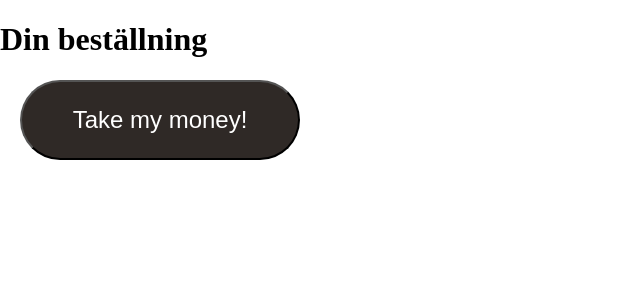
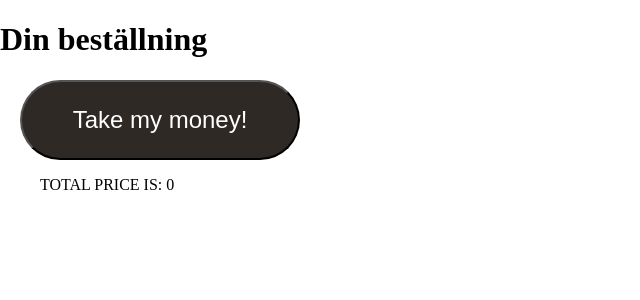
Before and after one commit to codeninjah/agilt-airbean, a Vue app in the folder airbean/: page /Cart in a window 1280 px wide. Shown: the top 300 px of the page, without its empty margins (0-640 px from the left). Built offline with nearby package versions, Linux system fonts and the light colour scheme.

Commit message:
Fulhack för att få fram den totala summan för items

```diff
--- a/airbean/src/views/Cart.vue
+++ b/airbean/src/views/Cart.vue
@@ -10,8 +10,9 @@
         <ul>
             <li v-for="item in test" :key="item.id">
                 {{item[0]}} numbers of item is: {{item.length}} and there are {{test.length}} unique items in the list.
-                Price for this is: {{item[0].price * item.length}} KR
+                Price for this is: <span>{{ item[0].price * item.length }}</span> KR
             </li>
+                TOTAL PRICE IS: {{ totalPrice }}
         </ul>
     </div>
 </template>
@@ -23,7 +24,6 @@
             attToOrderHistory(){
                 const thisItem = this.$store.state.currentOrder
                 this.$store.dispatch('order', thisItem)
-                console.log("The order is: ") //Test
                 this.$router.push('/profile')
             }
         },
@@ -54,9 +54,17 @@
 
                 return uniqueObjects
 
-
                 //return list.filter((a, i) => list.findIndex((s) => a.title === s.title) === i) //printar ut de unika items en gång var
 
+            },
+            totalPrice(){
+                let a = document.getElementsByTagName("span")
+                let sum = 0
+                for(var i = 0; i < a.length; i++){
+                    sum += parseFloat(a[i].innerText)
+                }
+                console.log("Inner text is:" + sum)
+                return sum
             }
         }
     }
```
